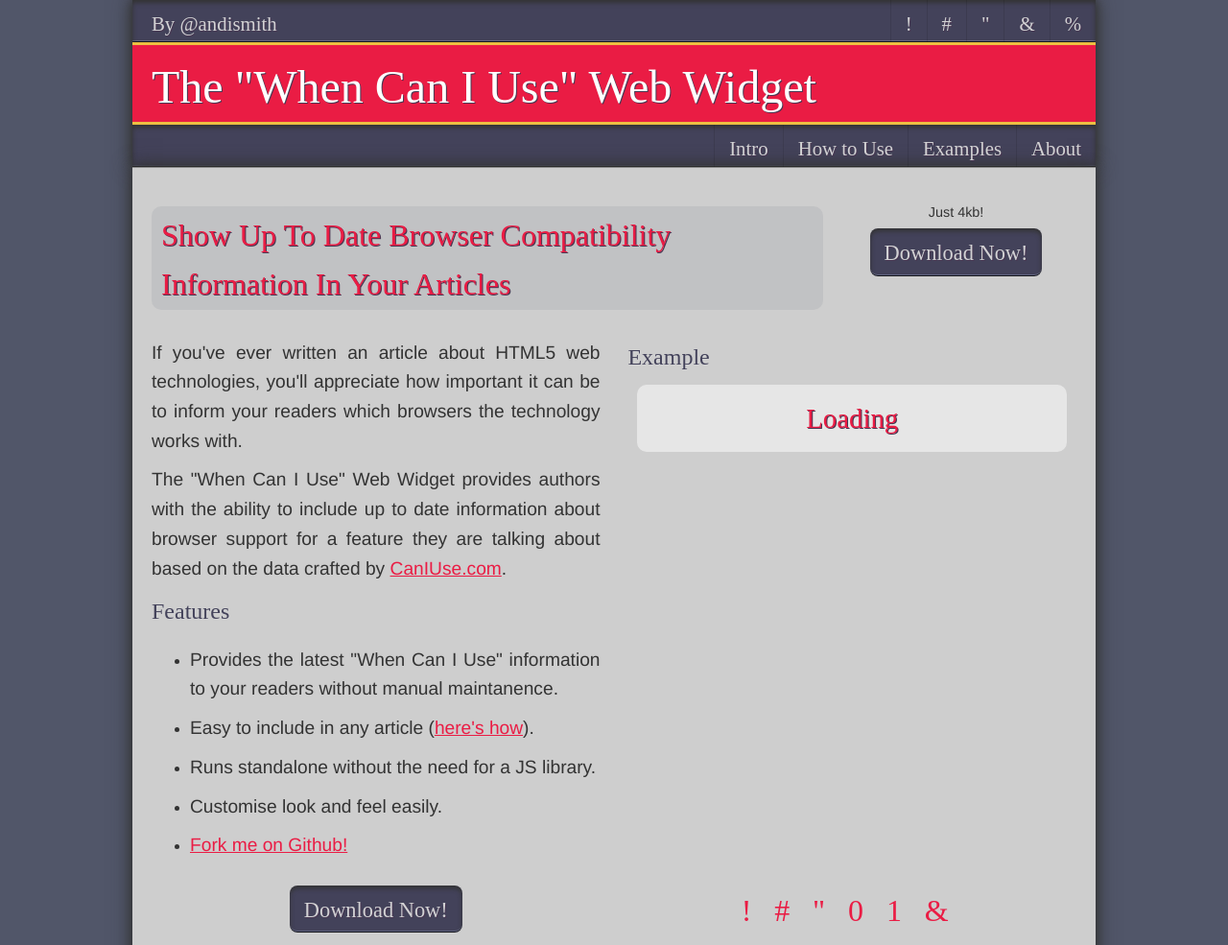
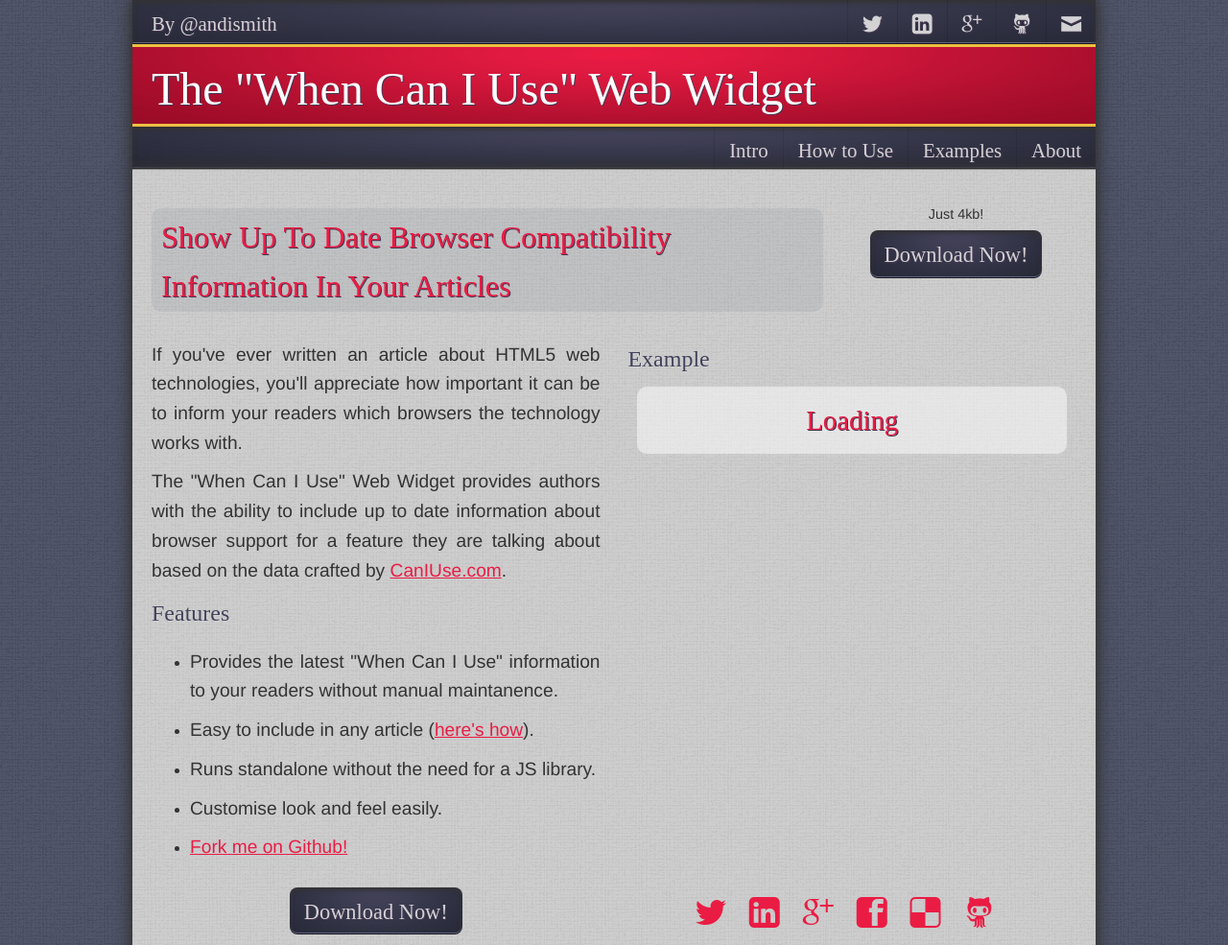
Before and after one commit to andismith/caniuse-widget, a plain HTML site: page index.html in a window 1280 px wide. Shown: the top 985 px of the page at 96% size. Drawn offline with Linux system fonts and the light colour scheme; the site is published under a folder, as on GitHub Pages, so addresses that start at the root find nothing.

Commit message:
Fix file paths

```diff
--- a/less/common.less
+++ b/less/common.less
@@ -1,7 +1,7 @@
 @import "helpers";
 
 html {
-    background: #515669 url(/img/bg-page.gif) repeat;
+    background: #515669 url(../img/bg-page.gif) repeat;
     font: 300 100%/1.6 "source-sans-pro", helvetica, arial, sans-serif;
 }
 
@@ -106,13 +106,13 @@ h4 {
 
 .primary {
     background-color: #43425a;
-    background-image: url(/img/bg-fade-corners.png);
+    background-image: url(../img/bg-fade-corners.png);
     .box-shadow(inset 0 3px 5px #333, inset 0 -1px 0 #111217, inset 0 -2px #626583);
 }
 
 .secondary {
     background-color: #ea1c44;
-    background-image: url(/img/bg-fade-corners-red.png);
+    background-image: url(../img/bg-fade-corners-red.png);
     border-bottom: 3px solid #edbf42;
     border-top: 3px solid #edbf42;
 }
@@ -180,7 +180,7 @@ h4 {
 }
 
 .container {
-    background: #cecece url(/img/bg-section.gif) repeat;
+    background: #cecece url(../img/bg-section.gif) repeat;
 
     .title,
     .content {
--- a/less/fonts.less
+++ b/less/fonts.less
@@ -1,11 +1,11 @@
 /* FONTS */
 @font-face {
     font-family: 'IcoMoon';
-    src: url('/fonts/IcoMoon.eot');
-    src: url('/fonts/IcoMoon.eot?#iefix') format('embedded-opentype'),
-        url('/fonts/IcoMoon.svg#IcoMoon') format('svg'),
-        url('/fonts/IcoMoon.woff') format('woff'),
-        url('/fonts/IcoMoon.ttf') format('truetype');
+    src: url('../fonts/IcoMoon.eot');
+    src: url('../fonts/IcoMoon.eot?#iefix') format('embedded-opentype'),
+        url('../fonts/IcoMoon.svg#IcoMoon') format('svg'),
+        url('../fonts/IcoMoon.woff') format('woff'),
+        url('../fonts/IcoMoon.ttf') format('truetype');
     font-weight: normal;
     font-style: normal;
 }
```
Also changed, not shown: css/caniuse.css, css/common.css.
